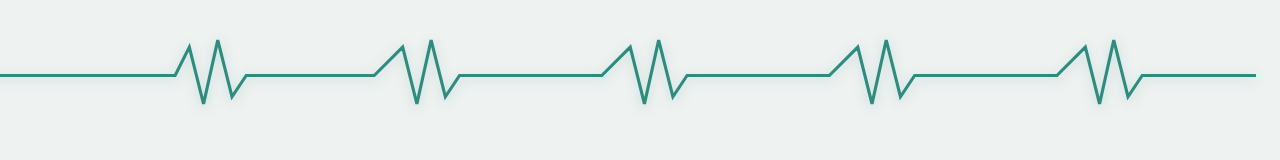
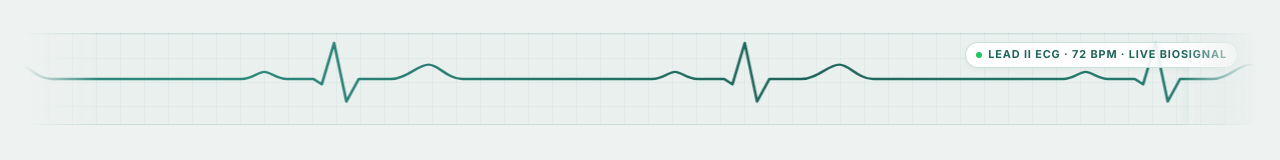
Before and after one commit to anandprems/anandprems.github.io, a plain HTML site: page index.html in a window 1280 px wide. Shown: the part 779-939 px from the top of the page. Drawn offline with Linux system fonts and the light colour scheme.

Commit message:
Update index.html

```diff
--- a/index.html
+++ b/index.html
@@ -373,30 +373,106 @@
     box-shadow: 0 4px 14px rgba(31, 100, 89, 0.2);
   }
 
-  /* =========================
-     ECG TRACE ANIMATION
-     ========================= */
-  .trace {
+  /* =====================================
+     DYNAMIC REAL-TIME ECG SIGNAL COMPONENT
+     ===================================== */
+  .ecg-monitor-wrap {
+    position: relative;
     width: 100vw;
-    height: 85px;
+    max-width: 100%;
     margin-top: 36px;
-    position: relative;
-    left: 50%;
-    transform: translateX(-50%);
-    overflow: visible;
-  }
-  .trace path {
-    fill: none;
-    stroke: var(--signal);
-    stroke-width: 2.2;
-    stroke-dasharray: 1800;
-    stroke-dashoffset: 1800;
-    animation: draw 3.2s cubic-bezier(0.4, 0, 0.2, 1) forwards;
-    filter: drop-shadow(0 2px 4px rgba(46, 140, 127, 0.25));
-  }
-  @keyframes draw { to { stroke-dashoffset: 0; } }
+    background:
+      linear-gradient(to right, rgba(46, 140, 127, 0.05) 1px, transparent 1px) 0 0 / 24px 24px,
+      linear-gradient(to bottom, rgba(46, 140, 127, 0.05) 1px, transparent 1px) 0 0 / 24px 24px,
+      rgba(46, 140, 127, 0.02);
+    border-top: 1px solid rgba(46, 140, 127, 0.18);
+    border-bottom: 1px solid rgba(46, 140, 127, 0.18);
+    height: 92px;
+    overflow: hidden;
+    mask-image: linear-gradient(90deg, transparent 0%, #000 6%, #000 94%, transparent 100%);
+    -webkit-mask-image: linear-gradient(90deg, transparent 0%, #000 6%, #000 94%, transparent 100%);
+  }
+
+  .ecg-badge {
+    position: absolute;
+    top: 8px;
+    right: 18px;
+    font-size: 0.68rem;
+    font-weight: 700;
+    letter-spacing: 0.08em;
+    color: var(--signal-dark);
+    display: inline-flex;
+    align-items: center;
+    gap: 6px;
+    background: rgba(255, 255, 255, 0.9);
+    padding: 3px 10px;
+    border-radius: 20px;
+    border: 1px solid rgba(46, 140, 127, 0.25);
+    z-index: 5;
+    backdrop-filter: blur(4px);
+    -webkit-backdrop-filter: blur(4px);
+    box-shadow: 0 2px 6px rgba(0,0,0,0.04);
+  }
+  .ecg-badge .pulse-dot-mini {
+    width: 6px;
+    height: 6px;
+    background: #22c55e;
+    border-radius: 50%;
+    box-shadow: 0 0 0 0 rgba(34, 197, 94, 0.7);
+    animation: ecgBadgePulse 1.8s infinite;
+  }
+  @keyframes ecgBadgePulse {
+    0% { box-shadow: 0 0 0 0 rgba(34, 197, 94, 0.7); }
+    70% { box-shadow: 0 0 0 6px rgba(34, 197, 94, 0); }
+    100% { box-shadow: 0 0 0 0 rgba(34, 197, 94, 0); }
+  }
+
+  .ecg-track {
+    display: flex;
+    width: 200%;
+    height: 100%;
+    position: absolute;
+    top: 0;
+    left: 0;
+    animation: flowSignal 8s linear infinite;
+    will-change: transform;
+  }
+
+  @keyframes flowSignal {
+    0% { transform: translate3d(0, 0, 0); }
+    100% { transform: translate3d(-50%, 0, 0); }
+  }
+
+  .ecg-track svg {
+    width: 50%;
+    height: 100%;
+    flex-shrink: 0;
+  }
+
+  .ecg-sweep-beam {
+    position: absolute;
+    top: 0;
+    left: -150px;
+    width: 150px;
+    height: 100%;
+    background: linear-gradient(90deg, transparent, rgba(46, 140, 127, 0.15) 65%, rgba(56, 178, 160, 0.35) 100%);
+    border-right: 2px solid rgba(46, 140, 127, 0.6);
+    box-shadow: 4px 0 14px rgba(46, 140, 127, 0.25);
+    animation: sweepBeam 4s cubic-bezier(0.4, 0, 0.2, 1) infinite;
+    pointer-events: none;
+    z-index: 4;
+  }
+
+  @keyframes sweepBeam {
+    0% { left: -150px; opacity: 0; }
+    10% { opacity: 1; }
+    90% { opacity: 1; }
+    100% { left: 100%; opacity: 0; }
+  }
+
   @media (prefers-reduced-motion: reduce) {
-    .trace path { animation: none; stroke-dashoffset: 0; }
+    .ecg-track { animation: none; }
+    .ecg-sweep-beam { display: none; }
   }
 
   /* =========================
@@ -1470,9 +1546,31 @@
     </a>
   </div>
 
-  <svg class="trace" viewBox="0 0 900 60" preserveAspectRatio="none">
-    <path d="M0,30 L120,30 L140,30 L150,10 L160,50 L170,5 L180,45 L190,30 L260,30 L280,30 L300,10 L310,50 L320,5 L330,45 L340,30 L420,30 L440,30 L460,10 L470,50 L480,5 L490,45 L500,30 L580,30 L600,30 L620,10 L630,50 L640,5 L650,45 L660,30 L740,30 L760,30 L780,10 L790,50 L800,5 L810,45 L820,30 L900,30"/>
-  </svg>
+  <!-- Live Dynamic Lead II ECG Signal Visualizer -->
+  <div class="ecg-monitor-wrap" title="Continuous Real-time Lead II ECG Signal — Dr. Premanand S. Research">
+    <div class="ecg-badge">
+      <span class="pulse-dot-mini"></span>
+      LEAD II ECG · 72 BPM · LIVE BIOSIGNAL
+    </div>
+    <div class="ecg-sweep-beam"></div>
+    <div class="ecg-track">
+      <!-- Unit 1 -->
+      <svg viewBox="0 0 1200 100" preserveAspectRatio="none">
+        <defs>
+          <linearGradient id="ecgGrad" x1="0%" y1="0%" x2="100%" y2="0%">
+            <stop offset="0%" stop-color="#2E8C7F" />
+            <stop offset="50%" stop-color="#1F6459" />
+            <stop offset="100%" stop-color="#2E8C7F" />
+          </linearGradient>
+        </defs>
+        <path d="M 0,50 L 50,50 C 60,50 66,42 72,42 C 78,42 84,50 94,50 L 120,50 L 128,56 L 140,10 L 152,75 L 164,50 L 195,50 C 210,50 222,34 232,34 C 242,34 250,50 265,50 L 400,50 L 450,50 C 460,50 466,42 472,42 C 478,42 484,50 494,50 L 520,50 L 528,56 L 540,10 L 552,75 L 564,50 L 595,50 C 610,50 622,34 632,34 C 642,34 650,50 665,50 L 800,50 L 850,50 C 860,50 866,42 872,42 C 878,42 884,50 894,50 L 920,50 L 928,56 L 940,10 L 952,75 L 964,50 L 995,50 C 1010,50 1022,34 1032,34 C 1042,34 1050,50 1065,50 L 1200,50" fill="none" stroke="url(#ecgGrad)" stroke-width="2.6" stroke-linejoin="round" stroke-linecap="round" />
+      </svg>
+      <!-- Unit 2 (Identical duplicate for seamless infinite loop) -->
+      <svg viewBox="0 0 1200 100" preserveAspectRatio="none">
+        <path d="M 0,50 L 50,50 C 60,50 66,42 72,42 C 78,42 84,50 94,50 L 120,50 L 128,56 L 140,10 L 152,75 L 164,50 L 195,50 C 210,50 222,34 232,34 C 242,34 250,50 265,50 L 400,50 L 450,50 C 460,50 466,42 472,42 C 478,42 484,50 494,50 L 520,50 L 528,56 L 540,10 L 552,75 L 564,50 L 595,50 C 610,50 622,34 632,34 C 642,34 650,50 665,50 L 800,50 L 850,50 C 860,50 866,42 872,42 C 878,42 884,50 894,50 L 920,50 L 928,56 L 940,10 L 952,75 L 964,50 L 995,50 C 1010,50 1022,34 1032,34 C 1042,34 1050,50 1065,50 L 1200,50" fill="none" stroke="url(#ecgGrad)" stroke-width="2.6" stroke-linejoin="round" stroke-linecap="round" />
+      </svg>
+    </div>
+  </div>
 </div>
 
 <div class="stats wrap">
@@ -1609,18 +1707,22 @@
   <div class="blog-preview">
     <h3>Latest from the blog</h3>
     <div class="blog-post-list">
-      <a class="blog-post" href="https://anandprems.github.io/posts/types-of-data.html" target="_blank" rel="noopener noreferrer">
-        <div class="bp-date">24 September 2026</div>
-        <div class="bp-title">Types of Data — Qualitative vs Quantitative</div>
-        <p class="bp-desc">Before building models or talking about AI, the first question is simple: what kind of data do you actually have?</p>
+      <a class="blog-post" href="posts/primary-vs-secondary-data.html">
+        <div class="bp-date">16 November 2026</div>
+        <div class="bp-title">Data Sources — Primary vs Secondary Data: How Origin Dictates AI Reliability</div>
+        <p class="bp-desc">Data doesn’t just vary in shape — it varies in origin. Discover the critical difference between raw, first-hand clinical collections and secondary benchmark datasets like PhysioNet.</p>
       </a>
-      <a class="blog-post" href="https://anandprems.github.io/posts/why-data.html" target="_blank" rel="noopener noreferrer">
-        <div class="bp-date">23 September 2026</div>
-        <div class="bp-title">Why Data?</div>
-        <p class="bp-desc">Why data science and AI became so important — and the human thinking that still has to come first.</p>
+      <a class="blog-post" href="posts/semi-structured-data.html">
+        <div class="bp-date">12 November 2026</div>
+        <div class="bp-title">Semi-Structured Data — JSON, XML and Where They’re Used</div>
+        <p class="bp-desc">Not all data fits neatly into tables, nor is it completely unstructured. Discover how JSON and XML provide flexible schemas and power modern web APIs.</p>
       </a>
     </div>
-    <a href="blog.html">See all posts →</a>
+    <div style="display:flex;gap:14px;flex-wrap:wrap;align-items:center;margin-top:12px;font-size:0.92rem;">
+      <a href="blog.html#phase1" style="font-weight:600;color:var(--signal-dark);">Explore Phase 1: Foundations of Data (10 Chapters) →</a>
+      <span style="color:var(--muted);">·</span>
+      <a href="blog.html">See all posts →</a>
+    </div>
   </div>
 
   <div class="teaching-timeline">
```
